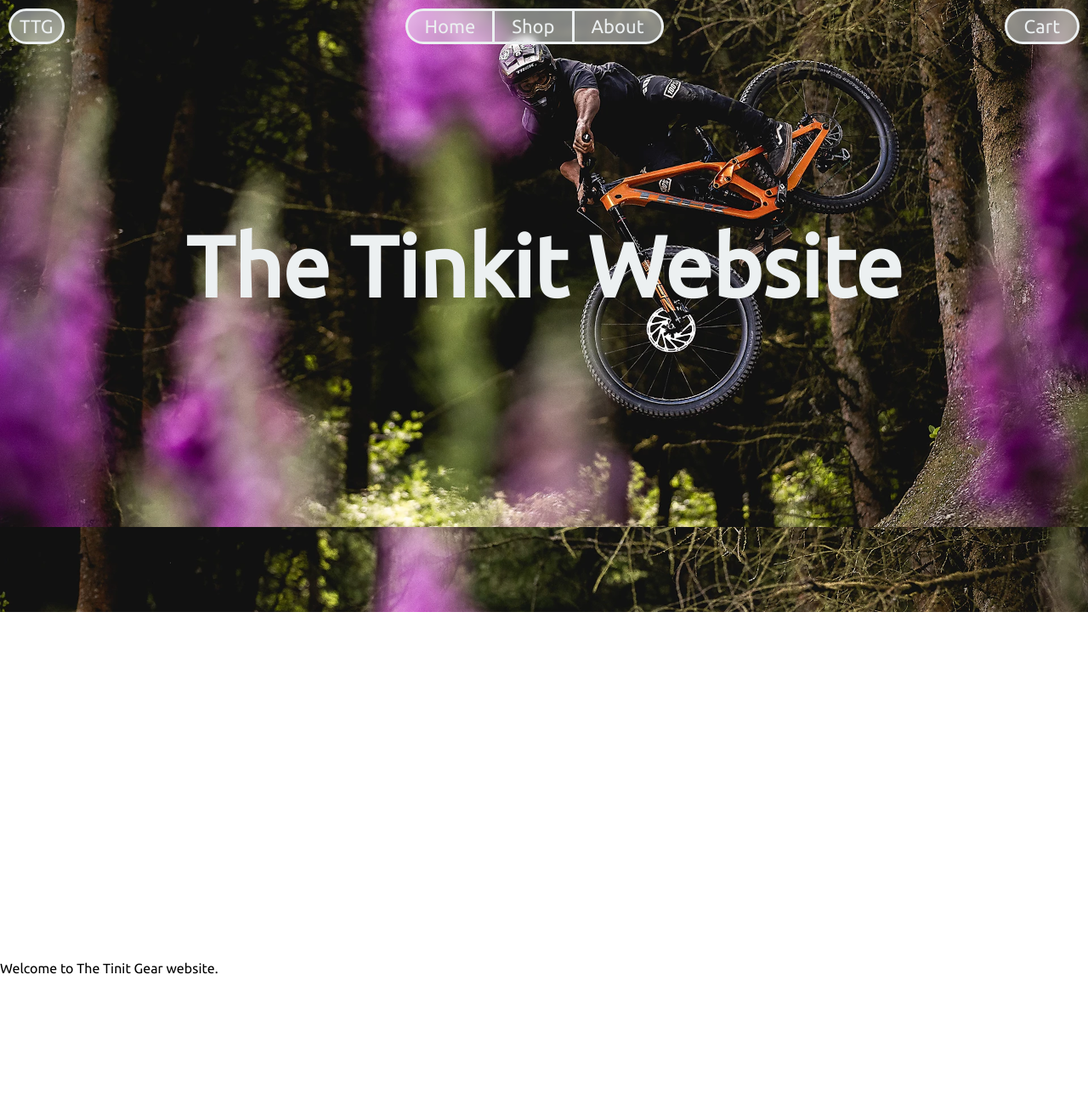
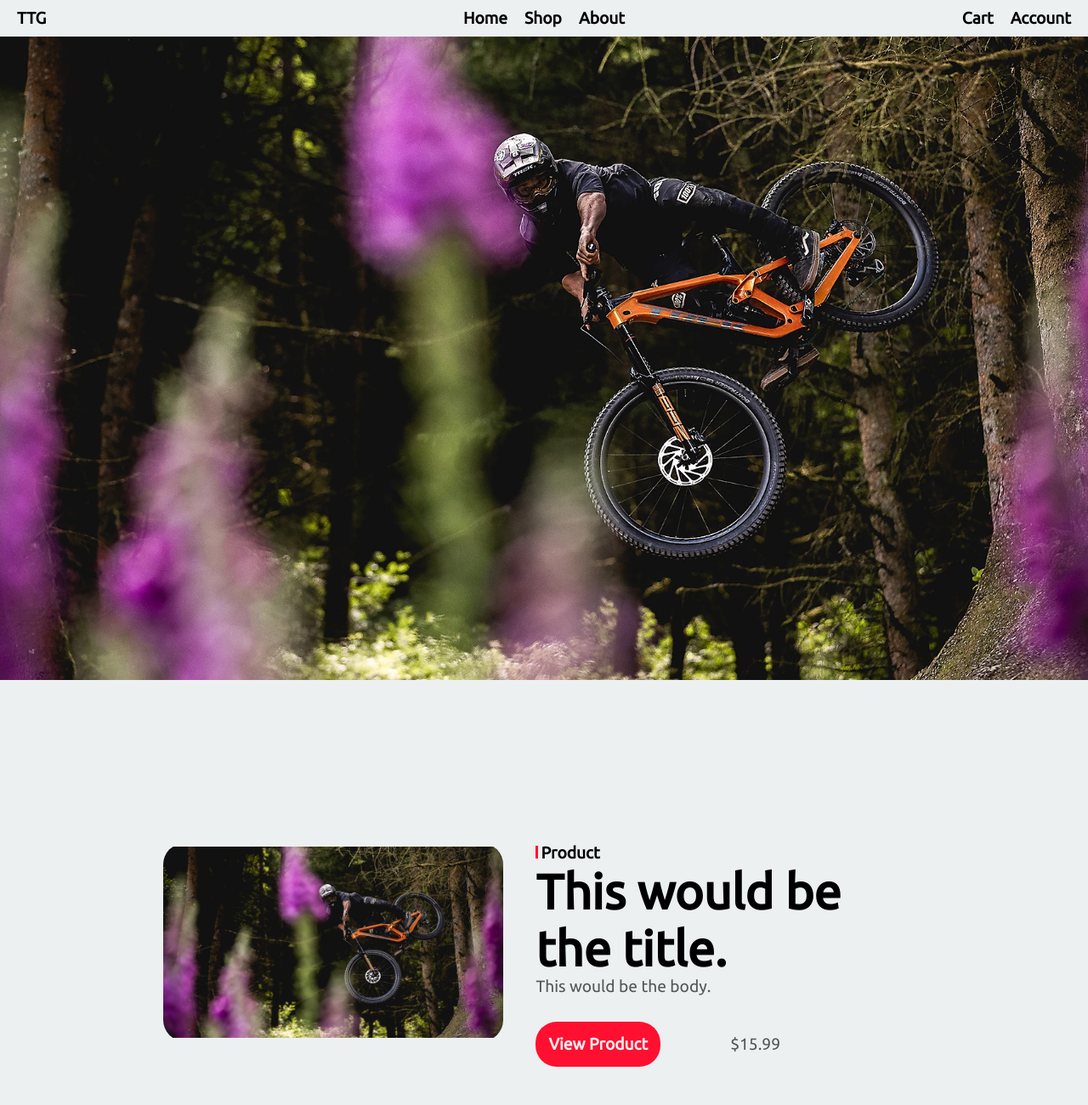
Before and after one commit to cayden-krupnik/tinkit, a plain HTML site: page index.html in a window 1280 px wide. Shown: the top 1300 px of the page at 85% size. Before the commit the page ends 1148 px from the top, so only its background shows below. Drawn offline with Linux system fonts and the light colour scheme.

Commit message:
Add files via upload

```diff
--- /dev/null
+++ b/header.css
@@ -0,0 +1,72 @@
+@import url('https://fonts.googleapis.com/css2?family=Ubuntu&display=swap');
+@import url('root.css');
+
+.navigation-links li a, .logo a, .account-links li a{
+    text-decoration: none;
+    font-weight: 600;
+    color: var(--txtColor4);
+    margin-left: 10px;
+    margin-right: 10px;
+    cursor: pointer;
+}
+
+header {
+    height: 100vh;
+}
+
+.header {
+    display: grid;
+    grid-template-columns: 1fr 1fr 1fr;
+    grid-template-rows: 1fr;
+    width: 100%;
+    position: absolute;
+    background-color: var(--bgColor);
+}
+
+.logo-nav {
+    justify-content: start;
+}
+
+.navigation-nav {
+    justify-content: center;
+}
+
+.account-nav {
+    justify-content: end;
+}
+
+.logo, .account-links, .navigation-links{
+    display: flex;
+    align-content: center;
+    justify-content: center;
+    cursor: default;
+    padding: 10px;
+}
+
+.logo {
+    justify-content: left;
+}
+
+.account-links {
+    justify-content: right;
+}
+
+.logo a , .navigation-links li a, .account-links li a{
+    transition: all 250ms ease 0s;
+}
+
+.logo a:hover, .navigation-links li a:hover, .account-links li a:hover {
+    color: var(--txtColor)
+}
+
+.navigation-links li, .account-links li {
+    display: inline-block;
+}
+
+.background-photo {
+    background-image: url("HeaderPicture.png");
+    background-size: cover;
+    background-position-x: 50%;
+    background-attachment: fixed;
+    height: inherit;
+}
--- a/index.html
+++ b/index.html
@@ -4,37 +4,69 @@
     <meta charset="UTF-8">
     <meta http-equiv="X-UA-Compatible" content="IE=edge">
     <meta name="viewport" content="width=device-width, initial-scale=1.0">
-    <title>The Tinkit Gear - Home</title>
+    <title>The Tinkit Gear</title>
 
-    <link rel="stylesheet" href="styles/header.css">
-    <link rel="stylesheet" href="styles/space-filler.css">
+    <link rel="stylesheet" href="header.css">
+    <link rel="stylesheet" href="space-filler.css">
+    <link rel="stylesheet" href="organizer.css">
 </head>
 <body>
     <header>
         <section class="header">
-            <p class="logo"><a href="#">TTG</a></p>
-            <nav>
+            <nav class="logo-nav">
+                <p class="logo"><a href="#">TTG</a></p>
+            </nav>
+            <nav class="navigation-nav">
                 <ul class="navigation-links">
-                    <li><a href="index.html">Home</a></li>
-                    <li class="divider"></li>
-                    <li><a href="pages/shop.html">Shop</a></li>
-                    <li class="divider"></li>
-                    <li><a href="pages/about.html">About</a></li>
+                    <li><a href="#">Home</a></li>
+                    <li><a href="#">Shop</a></li>
+                    <li><a href="#">About</a></li>
                 </ul>
             </nav>
-            <nav>
+            <nav class="account-nav">
                 <ul class="account-links">
                     <li><a href="#">Cart</a></li>
+                    <li><a href="#">Account</a></li>
                 </ul>
             </nav>
         </section>
-        <div class="background-photo">
-            <h1>The Tinkit Website</h1>
-        </div>
+        <div class="background-photo"></div>
     </header>
 
     <div class="space-filler-small"></div>
 
-    <p>Welcome to The Tinit Gear website.</p>
+    <section class="organizer-left">
+        <a href="#" class="organizer-image1"></a>
+        <section class="organizer-text">
+            <p class="organizer-tag">Product</p>
+            <div>
+                <p><a href="#" class="organizer-title">This would be the title.</a></p>
+                <p>This would be the body.</p>
+            </div>
+            <section class="organizer-lower">
+                <a href="#" class="organizer-CTA">View Product</a>
+                <p class="organizer-extra">$15.99</p>
+            </section>
+        </section>
+    </section>
+
+    <div class="space-filler-small"></div>
+
+    <section class="organizer-right">
+        <section class="organizer-text">
+            <p class="organizer-tag">Article</p>
+            <div>
+                <p><a href="#" class="organizer-title">This Would be the title.</a></p>
+                <p>This would be the body.</p>
+            </div>
+            <section class="organizer-lower">
+                <a href="#" class="organizer-CTA">View Article</a>
+                <p class="organizer-extra">Fishing Kit</p>
+            </section>
+        </section>
+        <a href="#" class="organizer-image2"></a>
+    </section>
+
+    <div class="space-filler-small"></div>
 </body>
 </html>
--- /dev/null
+++ b/organizer.css
@@ -0,0 +1,93 @@
+@import url('https://fonts.googleapis.com/css2?family=Ubuntu&display=swap');
+@import url('root.css');
+
+.organizer-left {
+    display: grid;
+    grid-template-columns: 400px 1fr;
+    grid-template-rows: 100%;
+    grid-column-gap: 2rem;
+    margin: 0rem 10rem;
+}
+
+.organizer-right{
+    display: grid;
+    grid-template-columns: 1fr 400px;
+    grid-template-rows: 100%;
+    grid-column-gap: 2rem;
+    margin: 0rem 10rem;
+}
+
+.organizer-image1 {
+    background-image: url('HeaderPicture.png');
+    background-size: 100%;
+    background-repeat: no-repeat;
+    background-position: 50%;
+    border-radius: 25px;
+    transition: all 750ms ease 0s;
+    width: 100%;
+}
+
+.organizer-image2 {
+    background-image: url('HeaderPicture.png');
+    background-size: 100%;
+    background-repeat: no-repeat;
+    background-position: 50%;
+    border-radius: 25px;
+    transition: all 750ms ease 0s;
+    width: 100%;
+}
+
+.organizer-left:hover .organizer-image1, .organizer-right:hover .organizer-image2 {
+    background-size: 110%;
+}
+
+.organizer-text {
+    display: grid;
+    grid-template-columns: 1fr;
+    grid-template-rows: 10% 80% 10%;
+}
+
+.organizer-tag {
+    font-weight: 600;
+    align-self: center;
+    color: var(--txtColor4);
+}
+
+.organizer-tag::before {
+    content: "";
+    display: inline-block;
+    width: 3px;
+    height: .8rem;
+    margin-right: 3px;
+    background-color: var(--txtColor);
+}
+
+.organizer-title {
+    font-weight: 600;
+    font-size: 3rem;
+    color: var(--txtColor4);
+    text-decoration: none;
+}
+
+.organizer-lower {
+    display: grid;
+    grid-template-columns: 1fr 1fr;
+    grid-template-rows: 1fr;
+}
+
+.organizer-CTA {
+    background-color: var(--bgColor2);
+    align-self: center;
+    justify-self: left;
+    width: fit-content;
+    padding: 15px 15px;
+    text-decoration: none;
+    color: var(--txtColor2);
+    font-weight: 600;
+    border-radius: 25px;
+}
+
+.organizer-extra {
+    align-self: center;
+    justify-self: left;
+}
--- /dev/null
+++ b/root.css
@@ -0,0 +1,29 @@
+:root {
+    font-size: 1.5vw;
+
+    --txtColor: #ff1030;
+    --txtColor2: #ecf0f1;
+    --txtColor3: #555555;
+    --txtColor4: #000000;
+    --bgColor: #ecf0f1;
+    --bgColor2: #ff1030;
+}
+
+* {
+    margin: 0px;
+    padding: 0px;
+    font-family: "Ubuntu", sans-serif;
+    font-size: 1rem;
+    color: var(--txtColor3);
+}
+
+body {
+    background-color: var(--bgColor);
+}
+
+@media (max-width: 500px)
+{
+    :root {
+        font-size: 5px;
+    }
+}
--- /dev/null
+++ b/space-filler.css
@@ -0,0 +1,16 @@
+@import url('root.css');
+
+.space-filler-small {
+    height: 10rem;
+    width: 100%;
+}
+
+.space-filler-medium {
+    height: 25rem;
+    width: 100%;
+}
+
+.space-filler-large {
+    height: 40rem;
+    width: 100%;
+}
```
Also changed, not shown: HeaderPicture.png (added), PlaceHolderImage.png (added).
